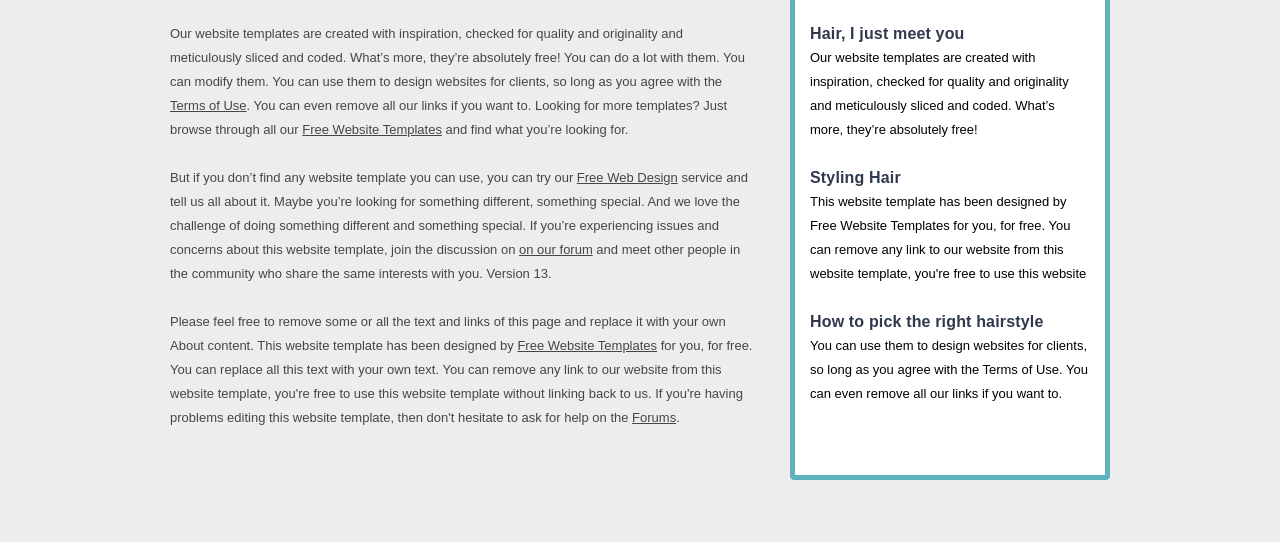
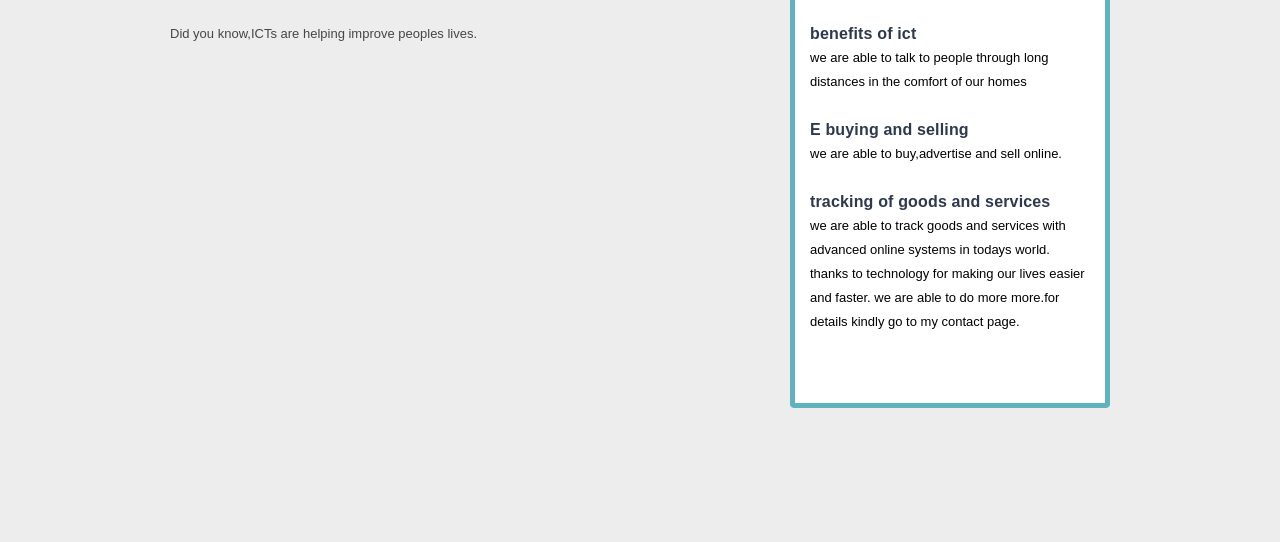
Before and after one commit to LUndaronald/myportfolio, a plain HTML site: page news.html in a window 1280 px wide. Shown: the part 258-800 px from the top of the page. Drawn offline with Linux system fonts and the light colour scheme.

Commit message:
Update news.html

```diff
--- a/news.html
+++ b/news.html
@@ -3,7 +3,7 @@
 <html>
 <head>
 	<meta charset="UTF-8">
-	<title>News - ZiZurz Website Template</title>
+	<title>News - lundas web</title>
 	<link rel="stylesheet" href="css/style.css" type="text/css">
 </head>
 <body>
@@ -36,34 +36,33 @@
 			<div class="content">
 				<h3>news</h3>
 				<p>
-					Our website templates are created with inspiration, checked for quality and originality and meticulously sliced and coded. What’s more, they’re absolutely free! You can do a lot with them. You can modify them. You can use them to design websites for clients, so long as you agree with the <a href="http://www.freewebsitetemplates.com/about/terms">Terms of Use</a>. You can even remove all our links if you want to. Looking for more templates? Just browse through all our <a href="http://www.freewebsitetemplates.com/">Free Website Templates</a> and find what you’re looking for.
-				</p>
-				<p>
-					But if you don’t find any website template you can use, you can try our <a href="http://www.freewebsitetemplates.com/freewebdesign/">Free Web Design</a> service and tell us all about it. Maybe you’re looking for something different, something special. And we love the challenge of doing something different and something special. If you’re experiencing issues and concerns about this website template, join the discussion on <a href="http://www.freewebsitetemplates.com/forums/">on our forum</a> and meet other people in the community who share the same interests with you. Version 13.
-				</p>
-				<p>
-					Please feel free to remove some or all the text and links of this page and replace it with your own About content. This website template has been designed by <a href="http://www.freewebsitetemplates.com/">Free Website Templates</a> for you, for free. You can replace all this text with your own text. You can remove any link to our website from this website template, you're free to use this website template without linking back to us. If you're having problems editing this website template, then don't hesitate to ask for help on the <a href="http://www.freewebsitetemplates.com/forums/">Forums</a>.
-				</p>
+					Did you know,ICTs are helping improve peoples lives.
+
+
+
 			</div>
 			<div class="sidebar">
 				<h3>recent news</h3>
 				<ul>
 					<li>
-						<span><a href="#">Hair, I just meet you</a></span>
+						<span><a href="#">benefits of ict</a></span>
 						<p>
-							Our website templates are created with inspiration, checked for quality and originality and meticulously sliced and coded. What’s more, they’re absolutely free!
+				                    we are able to talk to people through long distances in the comfort of our homes
+
 						</p>
 					</li>
 					<li>
-						<span><a href="#">Styling Hair</a></span>
+						<span><a href="#">E buying and selling</a></span>
 						<p>
-							This website template has been designed by Free Website Templates for you, for free. You can remove any link to our website from this website template, you're free to use this website
+							we are able to buy,advertise and sell online.
 						</p>
 					</li>
 					<li>
-						<span><a href="#">How to pick the right hairstyle</a></span>
+						<span><a href="#">tracking of goods and services</a></span>
 						<p>
-							You can use them to design websites for clients, so long as you agree with the Terms of Use. You can even remove all our links if you want to.
+							we are able to track goods and services with advanced online systems in todays world.
+							thanks to technology for making our lives easier and faster.
+							we are able to do more more.for details kindly go to my contact page.
 						</p>
 					</li>
 				</ul>
```
